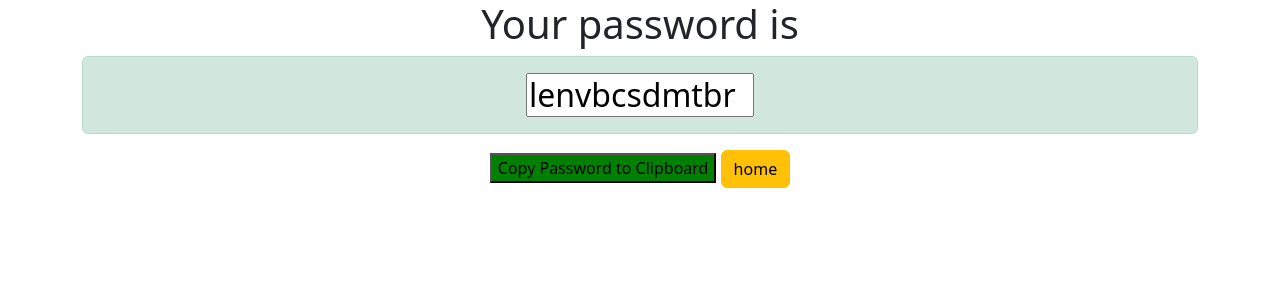
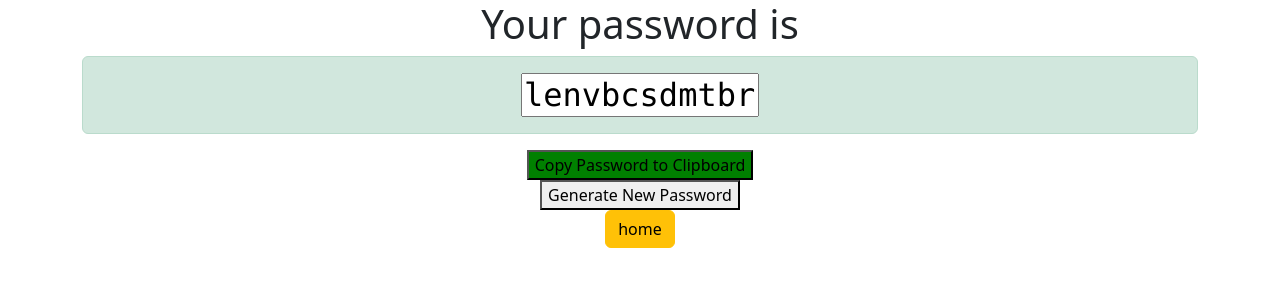
Before and after one commit to invegat/django3-password-generator, a Django app: page /password/ in a window 1280 px wide. Shown: the top 300 px of the page. Run offline with Django 3.2, Linux system fonts and the light colour scheme.

Commit message:
add Generate New Password button, fixed size font for password

```diff
--- a/generator/static/css/button.css
+++ b/generator/static/css/button.css
@@ -7,3 +7,6 @@
 #copytext:active {
     background-color: blue;
 }
+.alert {
+    font-family: "Lucida Console", "Courier New", monospace;
+}
--- a/generator/templates/generator/password.html
+++ b/generator/templates/generator/password.html
@@ -1,11 +1,15 @@
 {% load static %}
 {% block scripts %}
 <script>
-  function CopyText() {
-  var text = document.getElementById('password')
-  text.select();
-  document.execCommand('copy')
-}
+    function CopyText() {
+        let text = document.getElementById('password')
+        text.select();
+        navigator.clipboard.writeText(text.textContent)
+    }
+
+    function refresh() {
+        window.location.reload();
+    }
 </script>
 {% endblock scripts %}
 <link href="https://cdn.jsdelivr.net/npm/bootstrap@5.2.0-beta1/dist/css/bootstrap.min.css" rel="stylesheet"
@@ -13,7 +17,11 @@
 <link rel="stylesheet" type="text/css" href="{% static 'css/button.css' %}">
 <div class="container text-center">
     <h1>Your password is</h1>
-    <h2 class="alert alert-success"><textarea style="overflow:hidden;resize:none " cols={{ length }} rows="1" id="password">{{ password }}</textarea></h2>
-    <button id="copytext" style="text-align:center;" onclick="CopyText()">Copy Password to Clipboard</button>
+    <h2 class="alert alert-success"><textarea readonly="true" style="overflow:hidden;resize:none" cols={{ length }}
+                                              rows="1" id="password">{{ password }}</textarea></h2>
+    <button id="copytext" onclick="CopyText()" style="text-align:center;">Copy Password to Clipboard</button>
+    <br>
+    <button onclick="refresh()">Generate New Password</button>
+    <br>
     <a href={% url 'home' %} class="btn btn-warning">home</a>
 </div>
--- a/generator/views.py
+++ b/generator/views.py
@@ -18,7 +18,7 @@
     if request.GET.get('uppercase'):
         characters.extend('ABCDEFGHIJKLMNOPQRSTUVWXYZ')
     if request.GET.get('special'):
-        characters.extend('!@#$%^&*()')
+        characters.extend('!@#$%^&*()[]{}|?<>.,/\\')
     if request.GET.get('numbers'):
         characters.extend('0123456789')
 
```
Also changed, not shown: generator/templates/generator/about.html (+13 -6 lines).
